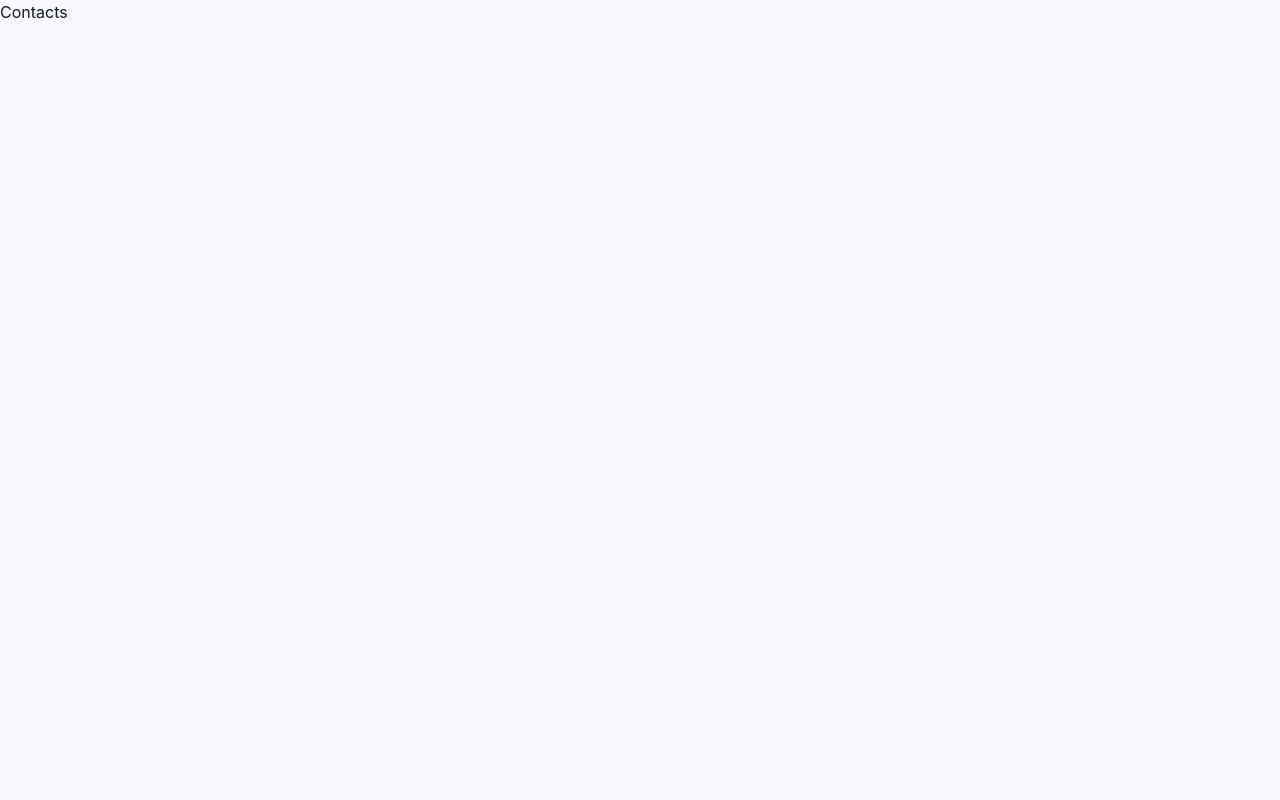
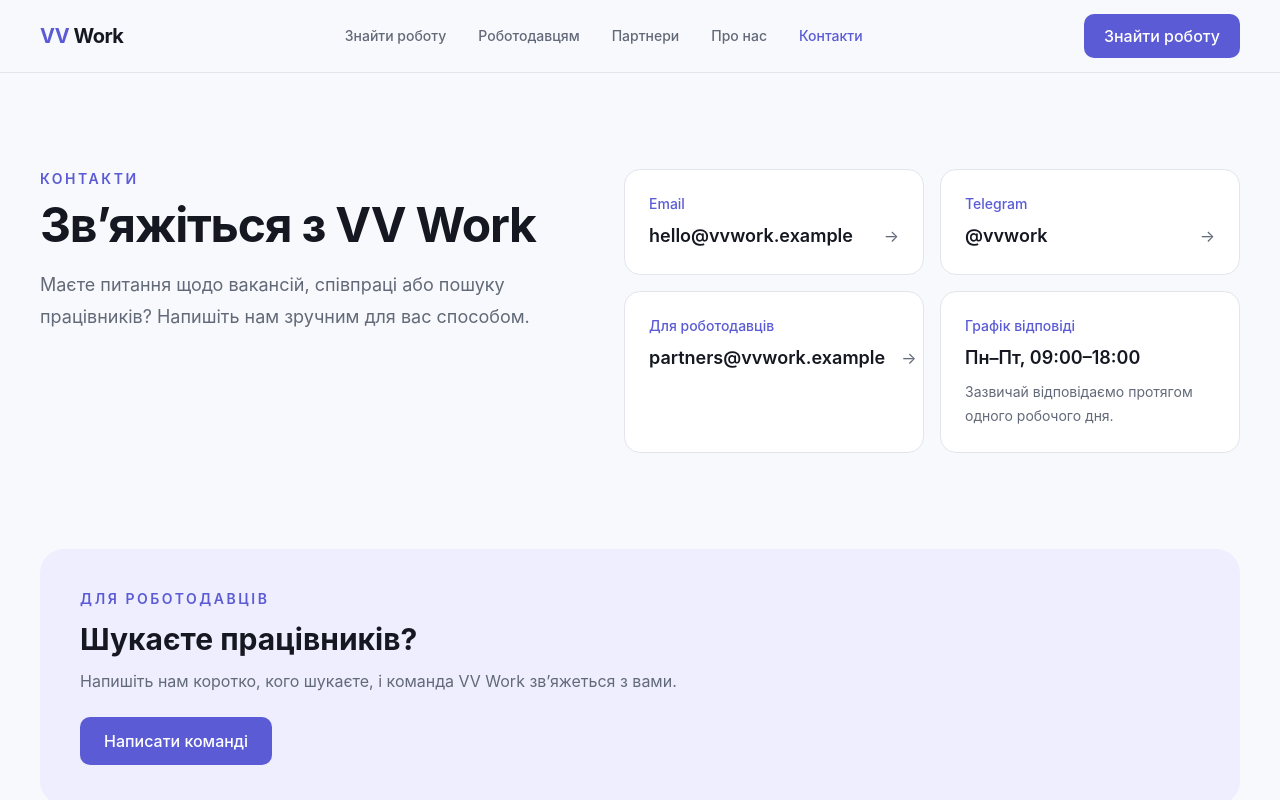
Before and after one commit to veselhmelnik/vv-work-test, a React (Vite) app: page /contacts in a window 1280 px wide. Shown: the top 800 px of the page. Built offline with nearby package versions, Linux system fonts and the light colour scheme.

Commit message:
add Contact Page

```diff
--- a/src/pages/ContactsPage.tsx
+++ b/src/pages/ContactsPage.tsx
@@ -1,3 +1,126 @@
+import { PageLayout } from '../components/layout/PageLayout'
+
 export function ContactsPage() {
-  return <main>Contacts</main>;
+  return (
+    <PageLayout>
+      <section className="container-page py-16 md:py-20 lg:py-24">
+        <div className="grid gap-12 lg:grid-cols-[0.9fr_1.1fr] lg:gap-20">
+          <div>
+            <p className="text-sm font-semibold uppercase tracking-[0.18em] text-primary">
+              Контакти
+            </p>
+
+            <h1 className="mt-3 max-w-xl text-4xl font-bold tracking-tight md:text-5xl">
+              Зв’яжіться з VV Work
+            </h1>
+
+            <p className="mt-5 max-w-xl text-lg leading-8 text-muted">
+              Маєте питання щодо вакансій, співпраці або пошуку працівників?
+              Напишіть нам зручним для вас способом.
+            </p>
+          </div>
+
+          <div className="grid gap-4 sm:grid-cols-2">
+            <ContactCard
+              title="Email"
+              value="hello@vvwork.example"
+              href="mailto:hello@vvwork.example"
+            />
+
+            <ContactCard
+              title="Telegram"
+              value="@vvwork"
+              href="https://t.me/vvwork"
+            />
+
+            <ContactCard
+              title="Для роботодавців"
+              value="partners@vvwork.example"
+              href="mailto:partners@vvwork.example"
+            />
+
+            <div className="rounded-2xl border border-border bg-surface p-6">
+              <p className="text-sm font-medium text-primary">
+                Графік відповіді
+              </p>
+
+              <h2 className="mt-2 text-lg font-semibold">Пн–Пт, 09:00–18:00</h2>
+
+              <p className="mt-2 text-sm leading-6 text-muted">
+                Зазвичай відповідаємо протягом одного робочого дня.
+              </p>
+            </div>
+          </div>
+        </div>
+      </section>
+      <section className="container-page pb-16 md:pb-20 lg:pb-24">
+        <div className="rounded-3xl bg-primary-soft p-8 md:p-10">
+          <p className="text-sm font-semibold uppercase tracking-[0.18em] text-primary">
+            Для роботодавців
+          </p>
+
+          <h2 className="mt-3 text-2xl font-bold md:text-3xl">
+            Шукаєте працівників?
+          </h2>
+
+          <p className="mt-3 max-w-2xl text-muted">
+            Напишіть нам коротко, кого шукаєте, і команда VV Work зв’яжеться з
+            вами.
+          </p>
+
+          <a
+            href="mailto:partners@vvwork.example"
+            className="
+        mt-6 inline-flex h-12 items-center justify-center
+        rounded-[10px] bg-primary px-6
+        font-medium text-white
+        hover:bg-primary-hover
+      "
+          >
+            Написати команді
+          </a>
+        </div>
+      </section>
+    </PageLayout>
+  )
 }
+
+type ContactCardProps = {
+  title: string
+  value: string
+  href: string
+}
+
+function ContactCard({ title, value, href }: ContactCardProps) {
+  return (
+    <a
+      href={href}
+      className="
+        group rounded-2xl border border-border
+        bg-surface p-6
+        transition-[transform,border-color,box-shadow]
+        duration-200
+        hover:-translate-y-1
+        hover:border-primary/20
+        hover:shadow-lg
+      "
+    >
+      <p className="text-sm font-medium text-primary">{title}</p>
+
+      <div className="mt-2 flex items-center justify-between gap-4">
+        <h2 className="text-lg font-semibold">{value}</h2>
+
+        <span
+          aria-hidden="true"
+          className="
+            text-muted transition-transform
+            group-hover:translate-x-1
+            group-hover:text-primary
+          "
+        >
+          →
+        </span>
+      </div>
+    </a>
+  )
+}
```
